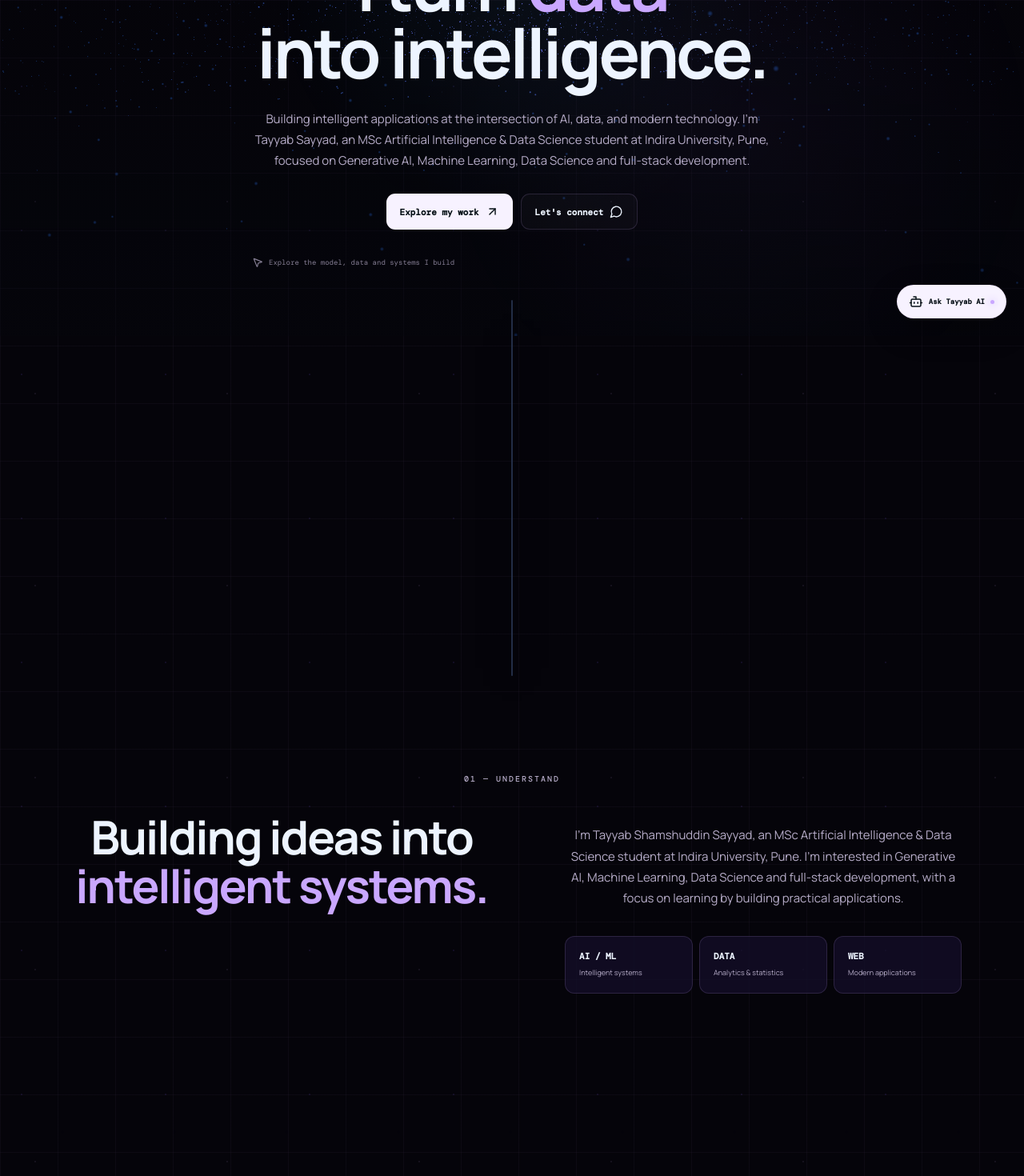
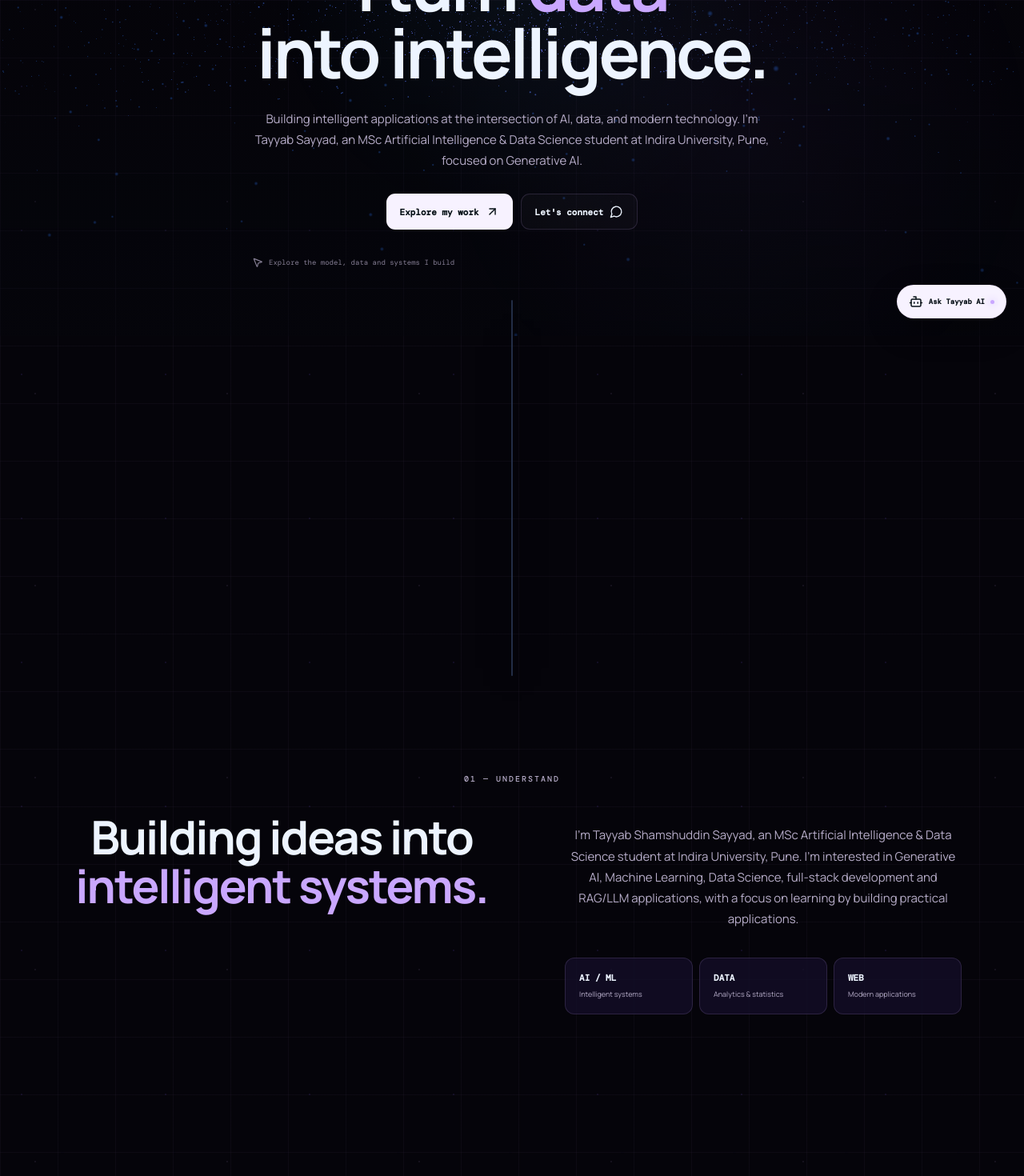
Before and after one commit to tshamshuddinsayyad/portfolio, a React (Vite) app: page / in a window 1280 px wide. Shown: the part 380-1850 px from the top of the page at 80% size. Built offline with nearby package versions, Linux system fonts and the light colour scheme.

Commit message:
Add hero interests education timeline and certifications

```diff
--- a/src/main.jsx
+++ b/src/main.jsx
@@ -15,7 +15,8 @@ const profile = {
   github: "https://github.com/tshamshuddinsayyad",
   linkedin: "https://www.linkedin.com/",
   whatsapp: "https://wa.me/918007766305",
-  email: "tayyabsayyad2005@gmail.com"
+  email: "tayyabsayyad2005@gmail.com",
+  interests: ["Generative AI", "Machine Learning", "Data Science", "Full-Stack Development", "RAG & LLM Applications"]
 };
 
 const projects = [
@@ -824,7 +825,7 @@ function App() {
         <div className="hero-copy">
           <div className="eyebrow"><span className="status-dot"/> ARTIFICIAL INTELLIGENCE / DATA SCIENCE</div>
           <h1>I turn <em>data</em><br/>into intelligence.</h1>
-          <p>{profile.tagline} I’m Tayyab Sayyad, an MSc Artificial Intelligence & Data Science student at Indira University, Pune, focused on Generative AI, Machine Learning, Data Science and full-stack development.</p>
+          <p>{profile.tagline} I’m Tayyab Sayyad, an MSc Artificial Intelligence & Data Science student at Indira University, Pune, focused on <span className="typing-interest"><span className="typing-interest-text">Generative AI</span><i className="typing-cursor" aria-hidden="true" /></span>.</p>
           <div className="hero-actions"><a className="primary" href="#work">Explore my work <ArrowUpRight size={17}/></a><a className="secondary" href="#contact">Let's connect <MessageCircle size={17}/></a></div>
           <div className="scroll-hint"><MousePointer2 size={14}/> Explore the model, data and systems I build</div>
         </div>
@@ -835,7 +836,7 @@ function App() {
         <div className="section-label">01 — UNDERSTAND</div>
         <div className="intro-grid">
           <h2>Building ideas into<br/><em>intelligent systems.</em></h2>
-          <div><p>I’m Tayyab Shamshuddin Sayyad, an MSc Artificial Intelligence & Data Science student at Indira University, Pune. I’m interested in Generative AI, Machine Learning, Data Science and full-stack development, with a focus on learning by building practical applications.</p><div className="mini-stats"><div><b>AI / ML</b><span>Intelligent systems</span></div><div><b>DATA</b><span>Analytics & statistics</span></div><div><b>WEB</b><span>Modern applications</span></div></div></div>
+          <div><p>I’m Tayyab Shamshuddin Sayyad, an MSc Artificial Intelligence & Data Science student at Indira University, Pune. I’m interested in Generative AI, Machine Learning, Data Science, full-stack development and RAG/LLM applications, with a focus on learning by building practical applications.</p><div className="mini-stats"><div><b>AI / ML</b><span>Intelligent systems</span></div><div><b>DATA</b><span>Analytics & statistics</span></div><div><b>WEB</b><span>Modern applications</span></div></div></div>
         </div>
       </section>
 
@@ -907,16 +908,27 @@ function App() {
         <div className="intro-grid"><h2>Academic <em>foundation.</em></h2><div>
           <p>My academic journey has progressed from computer science fundamentals into Artificial Intelligence & Data Science, with a focus on building practical technology projects.</p>
           <div className="education-timeline">
-            <div className="education-item"><span>10TH • 2020–21</span><b>Shri Sainath Highschool</b><small>87%</small></div>
-            <div className="education-item"><span>12TH • 2022–23</span><b>Creative Public School</b><small>55.17%</small></div>
-            <div className="education-item"><span>BSc CS • 2025–26</span><b>Indira College of Commerce and Science</b><small>CGPA 9.72</small></div>
-            <div className="education-item"><span>MSc AIDS • 2027–28</span><b>Indira College of Commerce and Science</b><small>Currently pursuing • 1st Semester • Expected graduation 2027–28</small></div>
+            <div className="education-line" aria-hidden="true"><i /></div>
+            <div className="education-item"><span className="education-node" /><span>10TH • 2020–21</span><b>Shri Sainath Highschool</b><small>87%</small><em>School foundation</em></div>
+            <div className="education-item"><span className="education-node" /><span>12TH • 2022–23</span><b>Creative Public School</b><small>55.17%</small><em>Higher secondary</em></div>
+            <div className="education-item"><span className="education-node" /><span>BSc CS • 2025–26</span><b>Indira College of Commerce and Science</b><small>CGPA 9.72</small><em>Computer Science</em></div>
+            <div className="education-item active"><span className="education-node" /><span>MSc AIDS • 2027–28</span><b>Indira College of Commerce and Science</b><small>Currently pursuing • 1st Semester • Expected graduation 2027–28</small><em>Artificial Intelligence & Data Science • Current</em></div>
           </div>
         </div></div>
       </section>
 
+      <section className="section certifications" id="certifications">
+        <div className="section-label">08 — CERTIFICATIONS</div>
+        <div className="section-heading"><h2>Completed <em>credentials.</em></h2><span>Verified learning milestones</span></div>
+        <div className="certification-grid">
+          <article className="certification-card"><span className="cert-index">01</span><span className="cert-platform">UDEMY • COMPLETED</span><h3>Mastering Data Structures & Algorithms using C and C++</h3><p>Completed certification covering data structures and algorithmic problem-solving with C and C++.</p><div className="cert-badge">COMPLETED ✓</div></article>
+          <article className="certification-card"><span className="cert-index">02</span><span className="cert-platform">REDMAGIC / INFOSYS • COMPLETED</span><h3>RedMagic / Infosys Certification Course</h3><p>Completed certification course as part of my technical learning journey.</p><div className="cert-badge">COMPLETED ✓</div></article>
+        </div>
+        <div className="learning-note"><span>CURRENTLY LEARNING</span><b>Ongoing MSc AI & Data Science + hands-on Generative AI, RAG, Machine Learning and full-stack development.</b></div>
+      </section>
+
       <section className="section contact" id="contact">
-        <div className="contact-box"><div className="section-label">08 — CONNECT</div><h2>Have an idea?<br/><em>Let's build it.</em></h2><p>AI, data, web development or an interesting experiment — I'm always open to meaningful projects and conversations.</p><div className="contact-actions"><a className="primary" href={profile.whatsapp} target="_blank" rel="noreferrer"><MessageCircle size={17}/> WhatsApp</a><a className="secondary" href={"mailto:"+profile.email}><Mail size={17}/> Email</a><a className="secondary" href={profile.linkedin} target="_blank" rel="noreferrer"><Linkedin size={17}/> LinkedIn</a></div></div>
+        <div className="contact-box"><div className="section-label">09 — CONNECT</div><h2>Have an idea?<br/><em>Let's build it.</em></h2><p>AI, data, web development or an interesting experiment — I'm always open to meaningful projects and conversations.</p><div className="contact-actions"><a className="primary" href={profile.whatsapp} target="_blank" rel="noreferrer"><MessageCircle size={17}/> WhatsApp</a><a className="secondary" href={"mailto:"+profile.email}><Mail size={17}/> Email</a><a className="secondary" href={profile.linkedin} target="_blank" rel="noreferrer"><Linkedin size={17}/> LinkedIn</a></div></div>
       </section>
     </main>
 
```
